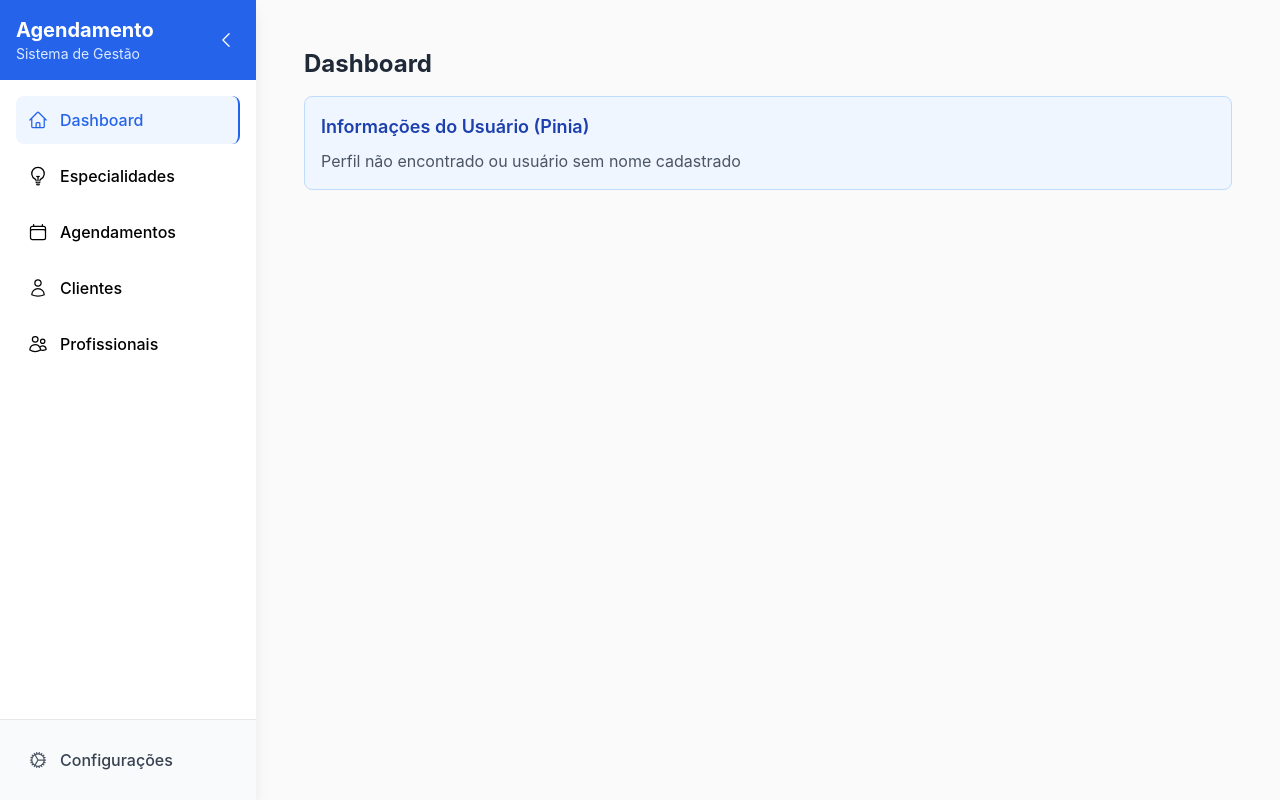
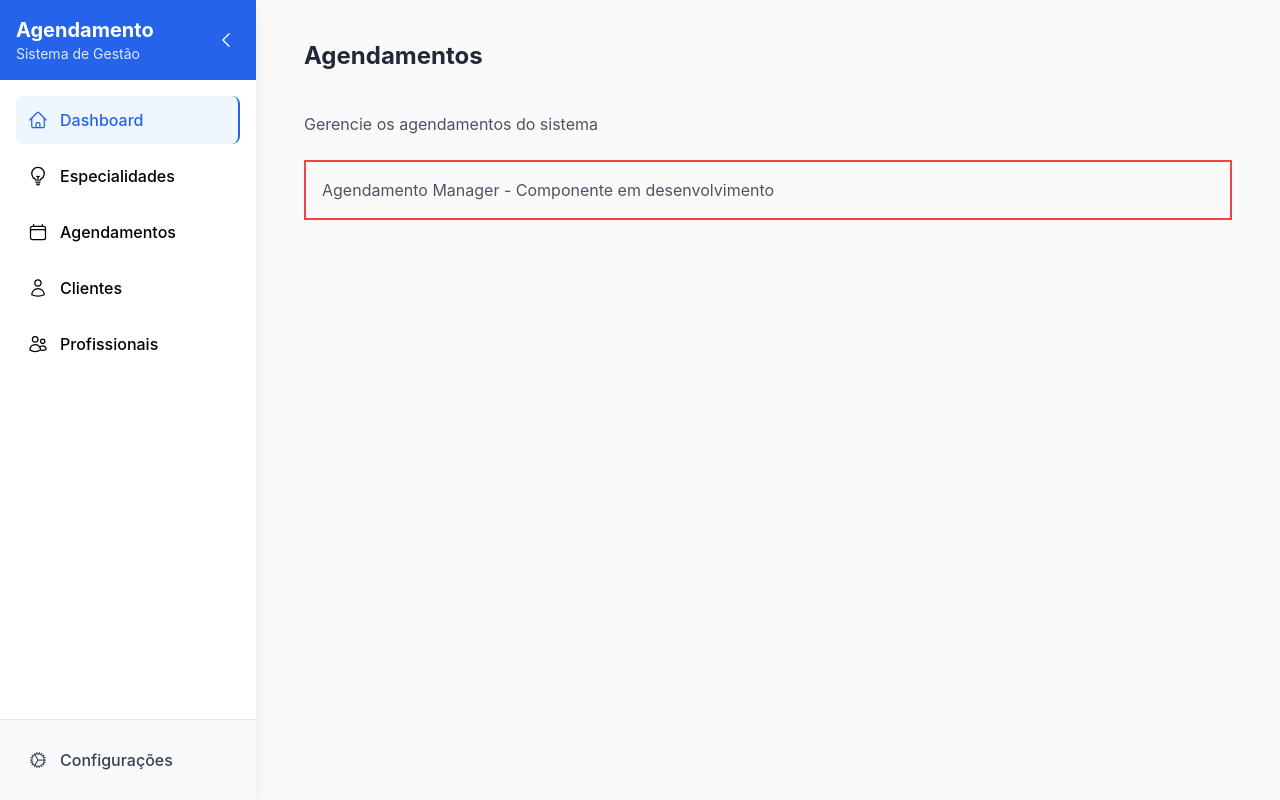
Before and after one commit to devsadriano/agendamentoApresentacao, a Nuxt app: page / in a window 1280 px wide. Built offline with nearby package versions, Linux system fonts and the light colour scheme; no server answers.

Commit message:
Iniciio 5. Dashboard Agendamento  e Termino da aula: 5. Dashboard Agendamento

```diff
--- /dev/null
+++ b/app/components/AgendamentoManager.vue
@@ -0,0 +1,13 @@
+<template>
+  <div class="border-2 border-red-500">
+    <!-- Componente invisível com borda vermelha para teste -->
+    <div class="p-4">
+      <p class="text-gray-600">Agendamento Manager - Componente em desenvolvimento</p>
+    </div>
+  </div>
+</template>
+
+<script setup lang="ts">
+// Componente principal para gerenciar agendamentos
+// Por enquanto apenas estrutura básica
+</script>
--- a/app/pages/index.vue
+++ b/app/pages/index.vue
@@ -1,44 +1,31 @@
 <template>
   <NuxtLayout>
+    <!-- Header com título -->
+    <div class="px-6 py-4">
+      <h1 class="text-2xl font-bold text-gray-800">Agendamentos</h1>
+    </div>
+
+    <!-- Área de conteúdo -->
     <div class="p-6">
-      <h1 class="text-2xl font-bold text-gray-800">Dashboard</h1>
+      <div class="mb-6">
+        <p class="text-gray-600">Gerencie os agendamentos do sistema</p>
+      </div>
 
-      <!-- Teste do Pinia - Nome do usuário -->
-      <ClientOnly>
-        <div class="mt-4 p-4 bg-blue-50 rounded-lg border border-blue-200">
-          <h2 class="text-lg font-semibold text-blue-800 mb-2">Informações do Usuário (Pinia)</h2>
-          <div v-if="userStore.isLoading" class="text-blue-600">
-            Carregando perfil...
-          </div>
-          <div v-else-if="userStore.hasError" class="text-red-600">
-            Erro: {{ userStore.error }}
-          </div>
-          <div v-else-if="userStore.userName" class="text-blue-700">
-            <strong>Nome:</strong> {{ userStore.userName }}
-          </div>
-          <div v-else class="text-gray-600">
-            Perfil não encontrado ou usuário sem nome cadastrado
-          </div>
-        </div>
-        <template #fallback>
-          <div class="mt-4 p-4 bg-gray-100 rounded-lg">
-            <p class="text-gray-600">Carregando dados do usuário...</p>
-          </div>
-        </template>
-      </ClientOnly>
+      <!-- Componente principal de gerenciamento -->
+      <AgendamentoManager />
     </div>
   </NuxtLayout>
 </template>
 
 <script setup lang="ts">
-// Import do store do usuário
-const userStore = useUserStore()
+// Import explícito do componente
+import AgendamentoManager from '../components/AgendamentoManager.vue'
 
 // Configuração da página
 useHead({
-  title: 'Dashboard - Sistema de Agendamento',
+  title: 'Agendamentos - Sistema de Agendamento',
   meta: [
-    { name: 'description', content: 'Dashboard do sistema de agendamento' }
+    { name: 'description', content: 'Gerenciamento de agendamentos do sistema' }
   ]
 })
 </script>
```
Also changed, not shown: 2 other files (tests, documents, lock files or other folders).
